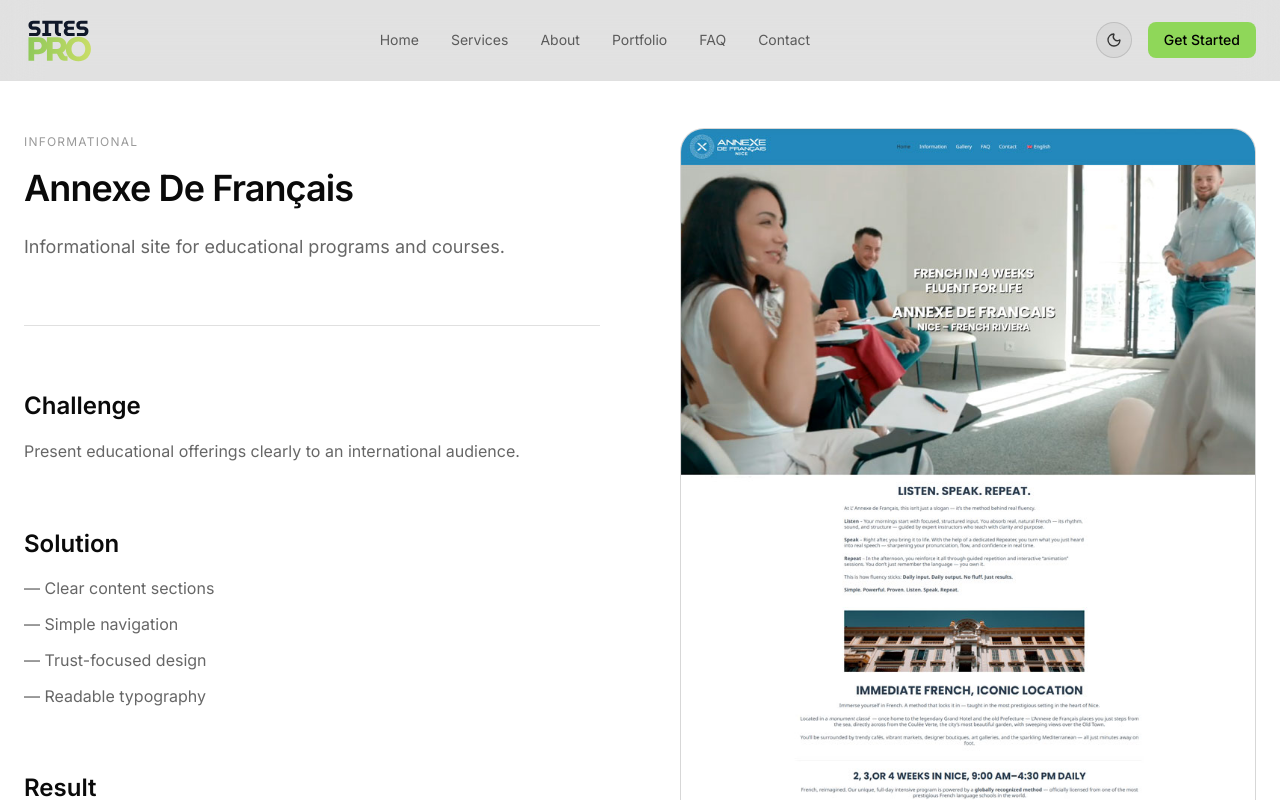
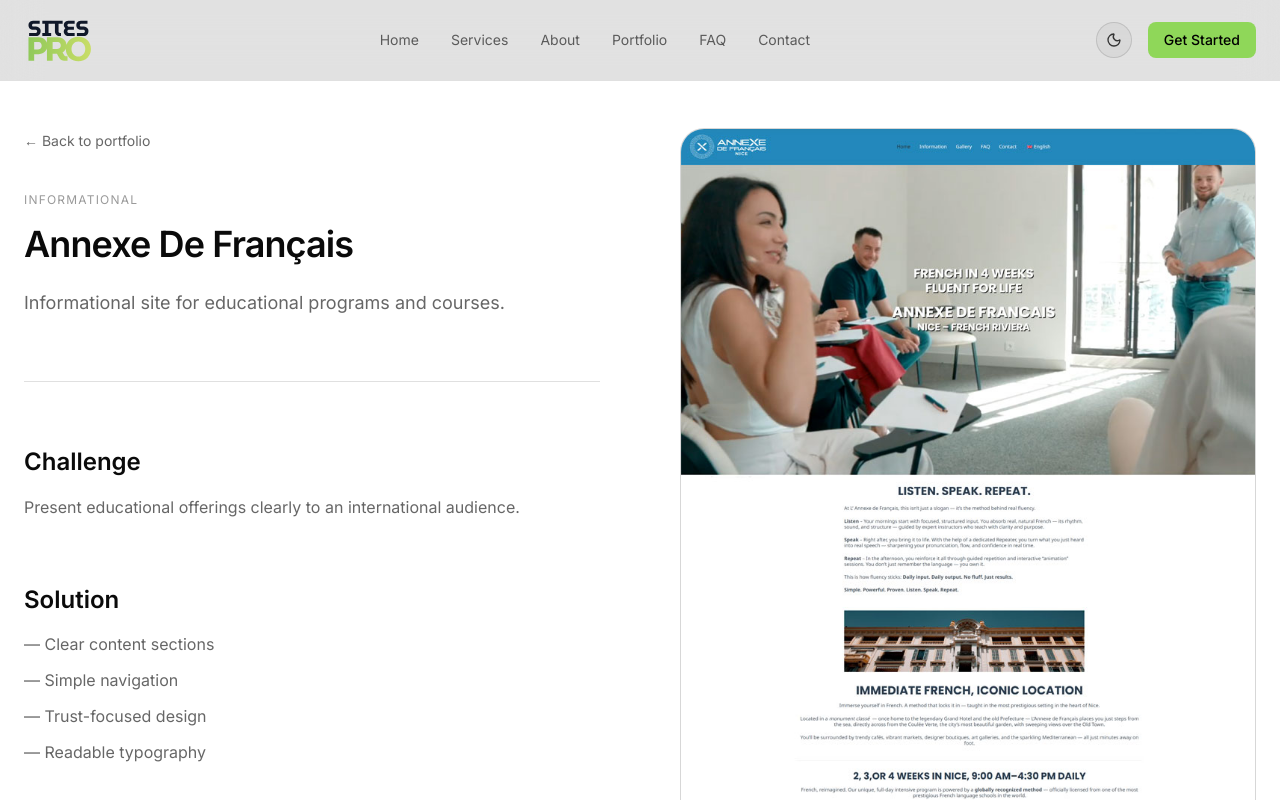
Before and after one commit to crcknaka/Sites-Pro, a Next.js app: page /portfolio/annexe-de-francais in a window 1280 px wide. Built offline with nearby package versions, Linux system fonts and the light colour scheme.

Commit message:
Add "Back to Portfolio" link in WorkCase component for improved navigation

```diff
--- a/src/app/portfolio/[slug]/page.tsx
+++ b/src/app/portfolio/[slug]/page.tsx
@@ -34,8 +34,16 @@
            LEFT — CONTENT
         ========================= */}
         <div>
+          {/* BACK TO PORTFOLIO LINK */}
+          <Link
+            href="/#portfolio"
+            className="inline-flex items-center gap-2 text-sm text-[var(--text-muted)] hover:text-[var(--fg)] transition-colors"
+          >
+            ← Back to portfolio
+          </Link>
+
           {/* META */}
-          <span className="text-xs uppercase tracking-widest text-[var(--text-subtle)]">
+          <span className="mt-10 block text-xs uppercase tracking-widest text-[var(--text-subtle)]">
             {project.category}
           </span>
 
```
